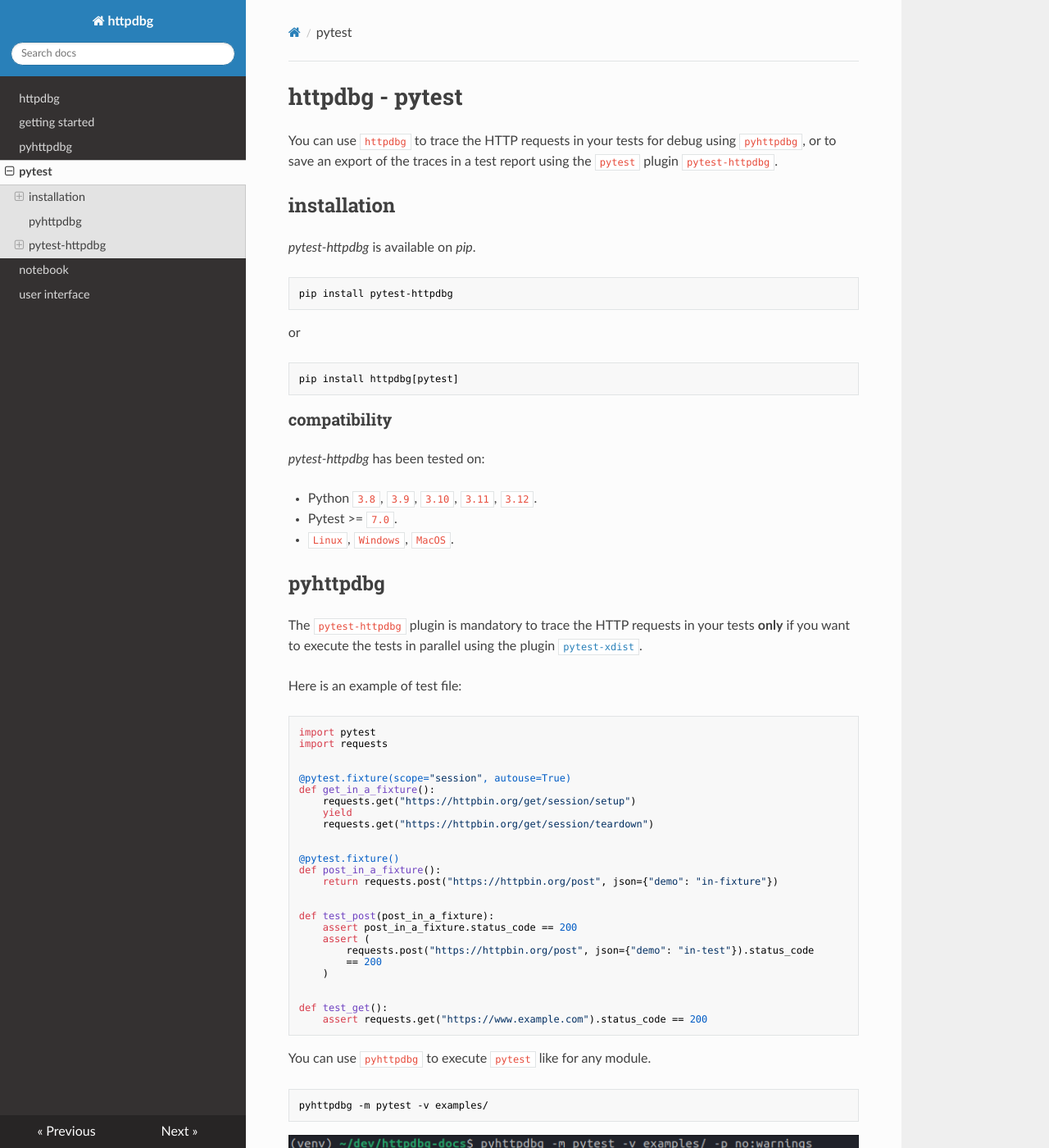
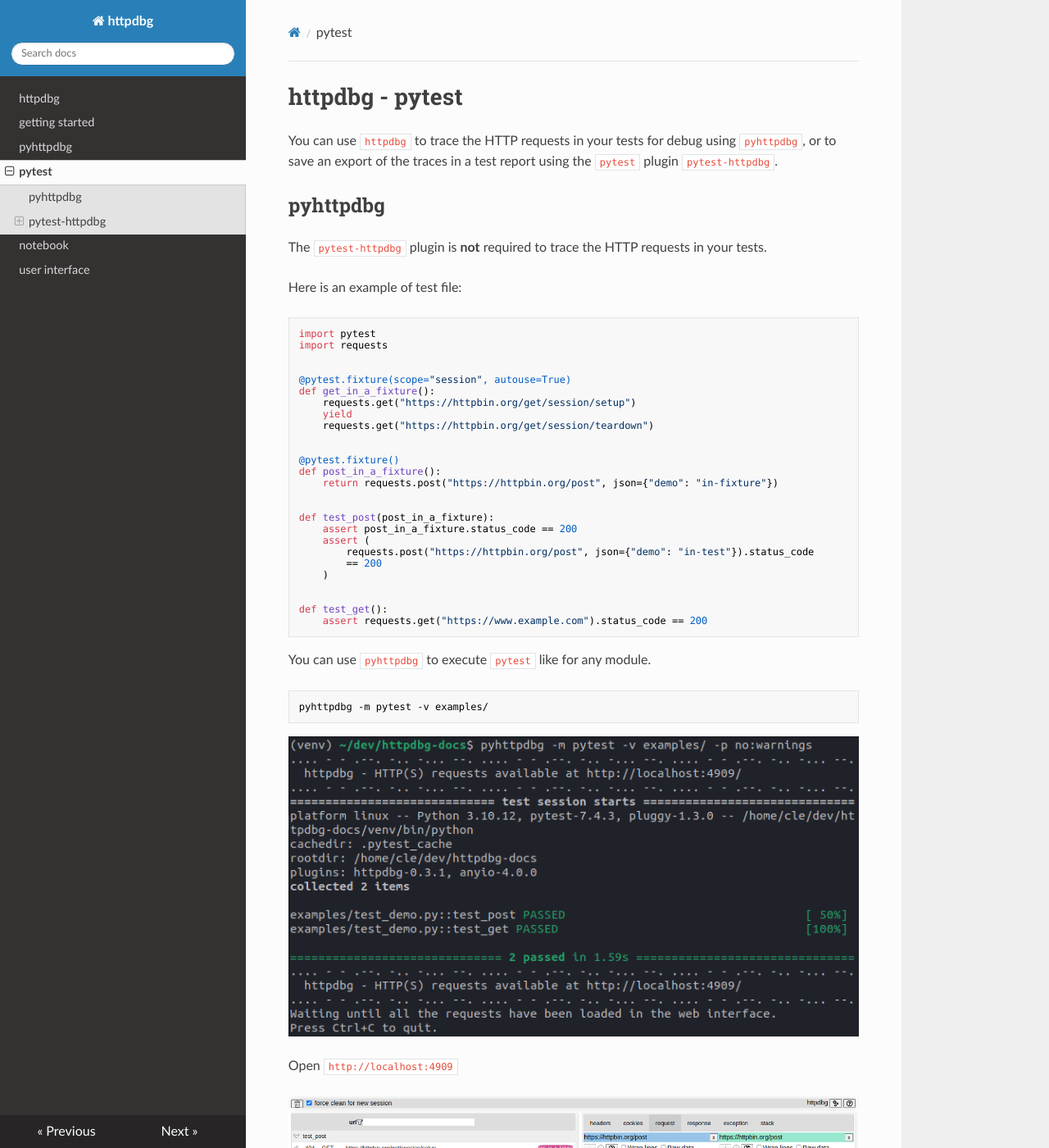
Before and after one commit to cle-b/httpdbg-docs, an MkDocs documentation site: the page built from docs/pytest.md, in a window 1280 px wide and 1400 px high. Shown: the whole window at 82% size. Built offline with MkDocs 1.6.1, drawn with Linux system fonts in a browser that asks for light colours; nearby versions of some CDN libraries; some of the changed text lies outside the part shown.

Commit message:
remove pytest optional dependency (#11)

````diff
--- a/docs/pytest.md
+++ b/docs/pytest.md
@@ -2,32 +2,9 @@
 
 You can use `httpdbg` to trace the HTTP requests in your tests for debug using `pyhttpdbg`, or to save an export of the traces in a test report using the `pytest` plugin `pytest-httpdbg`.
 
-## installation
-
-_pytest-httpdbg_ is available on _pip_.
-
-```console
-pip install pytest-httpdbg
-```
-
-or
-
-```console
-pip install httpdbg[pytest]
-```
-
-### compatibility
-
-_pytest-httpdbg_ has been tested on:
-
- * Python `3.8`, `3.9`, `3.10`, `3.11`, `3.12`.
- * Pytest >= `7.0`.
- * `Linux`, `Windows`, `MacOS`.
-
-
 ## pyhttpdbg
 
-The `pytest-httpdbg` plugin is mandatory to trace the HTTP requests in your tests **only** if you want to execute the tests in parallel using the plugin [`pytest-xdist`](https://pypi.org/project/pytest-xdist/).
+The `pytest-httpdbg` plugin is **not** required to trace the HTTP requests in your tests.
 
 Here is an example of test file:
 
@@ -72,9 +49,27 @@
 
 ![httpdbg web interface](img/pytest-2.png)
 
+In that case, the requests are grouped by test, but you can switch to grouping them by initiator by changing the view mode in the UI.
+
 When an HTTP request is sent from a fixture, the name of the fixture is displayed in the UI. If you prefer not to see this information, you can choose to hide the tags in the UI settings. See [User interface > Configuration](ui.md) for more details.
 
 ## pytest-httpdbg
+
+### installation
+
+_pytest-httpdbg_ is available on _pip_.
+
+```console
+pip install pytest-httpdbg
+```
+
+### compatibility
+
+_pytest-httpdbg_ has been tested on:
+
+ * Python `3.9`, `3.10`, `3.11`, `3.12`, `3.13`.
+ * Pytest >= `7.0`.
+ * `Linux`, `Windows`, `MacOS`.
 
 You can use the pytest plugin `pytest-httpdbg` to save the trace of the HTTP requests in your test report.
 
````
Also changed, not shown: docs/getting_started.md (+1 -1 lines).
